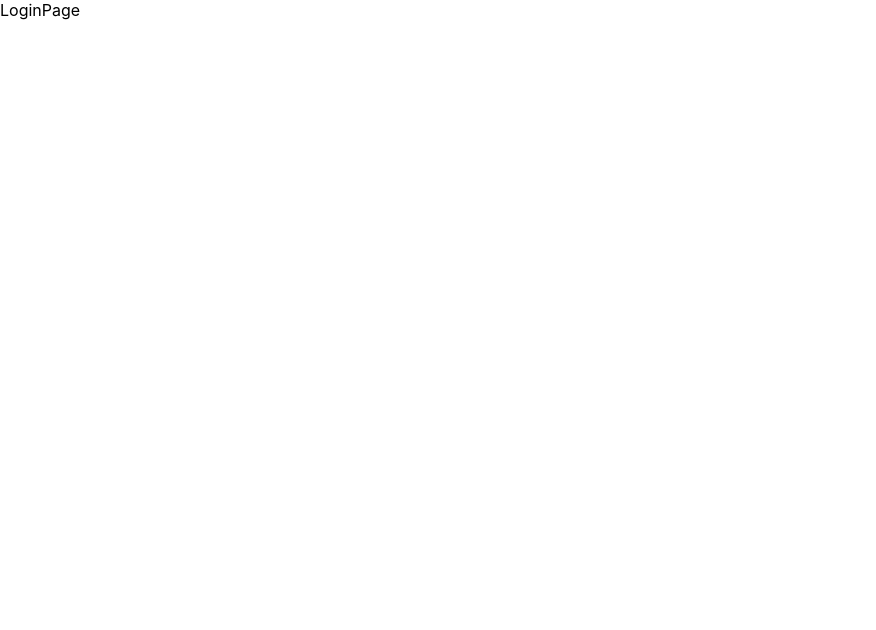
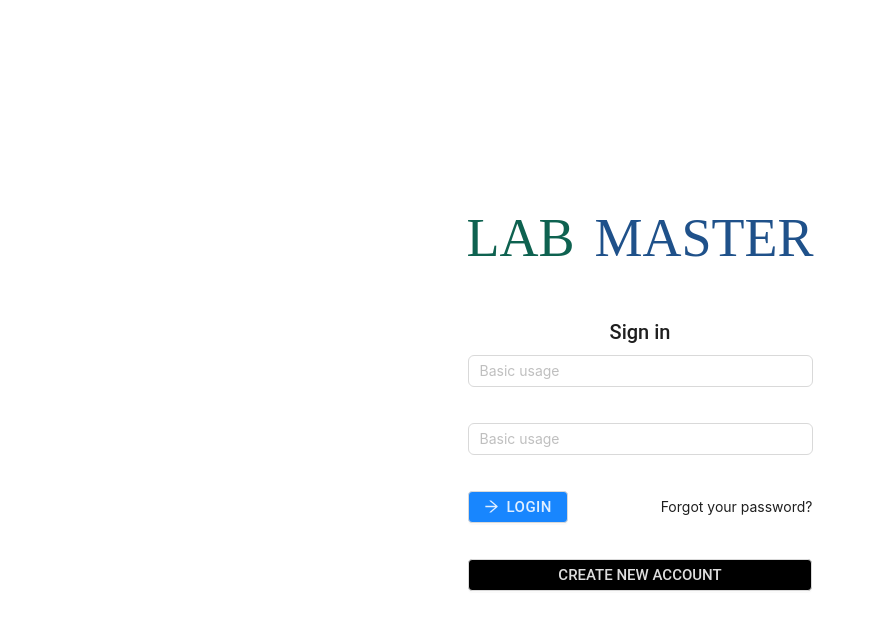
Before and after one commit to mehedirana/react-antd, a React (Create React App) app: page /login in a window 1280 px wide. Shown: the top 630 px of the page, without its empty margins (0-876 px from the left). Built offline with nearby package versions, Linux system fonts and the light colour scheme.

Commit message:
login page added

```diff
--- a/src/App.jsx
+++ b/src/App.jsx
@@ -1,7 +1,7 @@
 import './App.css';
 import { BrowserRouter, Route, Routes } from 'react-router-dom';
 import HomePage from './pages/Homepage';
-import LoginPage from './pages/Login';
+import LoginPage from './pages/LoginPage';
 
 function App() {
   return (
--- a/src/pages/Homepage/index.jsx
+++ b/src/pages/Homepage/index.jsx
@@ -13,8 +13,8 @@ const HomePage = () => {
             </Space>
             <Title {...subTitle} level={3}>Are you a Student or Teacher ?</Title>
             <Space {...buttonSection}>
-                <Button {...button} type="primary">Student</Button>
-                <Button {...button} type="primary">Teacher</Button>
+                <Button {...button}>Student</Button>
+                <Button {...button}>Teacher</Button>
             </Space>
 
         </div>
--- a/src/pages/Homepage/struct.js
+++ b/src/pages/Homepage/struct.js
@@ -17,7 +17,7 @@ export const titleOne = {
     style: {
         color: '#0E6250',
         fontFamily: 'Rubik',
-        fontSize: '54.585px',
+        fontSize: 54,
         fontStyle: 'normal',
         fontWeight: 500,
 
@@ -27,7 +27,7 @@ export const titleTwo = {
     style: {
         color: '#1F518A',
         fontFamily: 'Rubik',
-        fontSize: '54.585px',
+        fontSize: 54,
         fontStyle: 'normal',
         fontWeight: 500,
 
@@ -46,8 +46,14 @@ export const titleSection = {
     }
 }
 
-export const button ={
-    style:{
-
+export const button = {
+    style: {
+        borderRadius: '8px',
+        background: '#1886FE',
+        color: '#FFF',
+        fontFamily: 'Inter',
+        fontSize: '18px',
+        fontWeight: 500,
+        padding: '0px 50px'
     }
 }
--- a/src/pages/Login/index.jsx
+++ /dev/null
@@ -1,9 +0,0 @@
-import React from 'react'
-
-const LoginPage = () => {
-  return (
-    <div>LoginPage</div>
-  )
-}
-
-export default LoginPage
--- a/src/pages/LoginPage/index.jsx
+++ b/src/pages/LoginPage/index.jsx
@@ -0,0 +1,35 @@
+import React from 'react'
+import { Button, Input, Space, Typography } from "antd";
+import * as AntdIcons from '@ant-design/icons';
+import { button, buttonTwo, container, subTitle, titleOne, titleSection, titleTwo } from './struct';
+const { Title, Text } = Typography
+
+const LoginPage = () => {
+    return (
+        <div {...container}>
+            <Space {...titleSection}>
+                <Title {...titleOne}>LAB</Title>
+                <Title {...titleTwo}>MASTER</Title>
+            </Space>
+
+                <Title {...subTitle} level={3}>Sign in</Title>
+            <Space direction="vertical" >
+                <Input placeholder="Basic usage" />
+                <br />
+                <Input placeholder="Basic usage" />
+                <br />
+                <Space style={{ justifyContent: 'space-between', width: '345px' }}>
+                    <Button
+                        {...button}
+                        icon={<AntdIcons.ArrowRightOutlined />}
+                    >LOGIN</Button>
+                    <Text>Forgot your password?</Text>
+                </Space>
+                <br />
+                <Button {...buttonTwo} >create new account</Button>
+            </Space>
+        </div>
+    )
+}
+
+export default LoginPage
--- a/src/pages/LoginPage/struct.js
+++ b/src/pages/LoginPage/struct.js
@@ -0,0 +1,71 @@
+export const container = {
+    align: "center",
+    style: {
+        alignItems: "center",
+        marginTop: '170px',
+
+    }
+}
+
+export const titleSection = {
+    style: {
+        gap: '20px'
+    }
+}
+
+export const titleOne = {
+    style: {
+        color: '#0E6250',
+        fontFamily: 'Rubik',
+        fontSize: 54,
+        fontStyle: 'normal',
+        fontWeight: 500,
+
+    }
+}
+export const titleTwo = {
+    style: {
+        color: '#1F518A',
+        fontFamily: 'Rubik',
+        fontSize: 54,
+        fontStyle: 'normal',
+        fontWeight: 500,
+
+    }
+}
+
+export const subTitle = {
+    style: {
+        fontFamily: 'Roboto',
+        fontSize: '20px',
+        fontWeight: 500
+    }
+}
+
+
+export const button = {
+    style: {
+        textTransform: 'uppercase',
+        fontFamily: 'Roboto',
+        fontSize: 15,
+        fontStyle: 'normal',
+        fontWeight: 500,
+        letterSpacing: '0.46px',
+        borderRadius: '4px',
+        background: '#1886FE',
+        color: 'rgba(255, 255, 255, 0.87)'
+    }
+}
+export const buttonTwo = {
+    style: {
+        textTransform: 'uppercase',
+        fontFamily: 'Roboto',
+        fontSize: 15,
+        fontStyle: 'normal',
+        fontWeight: 500,
+        borderRadius: '4px',
+        background: '#000',
+        color: 'rgba(255, 255, 255, 0.87)',
+        width: '344px',
+    }
+}
```
